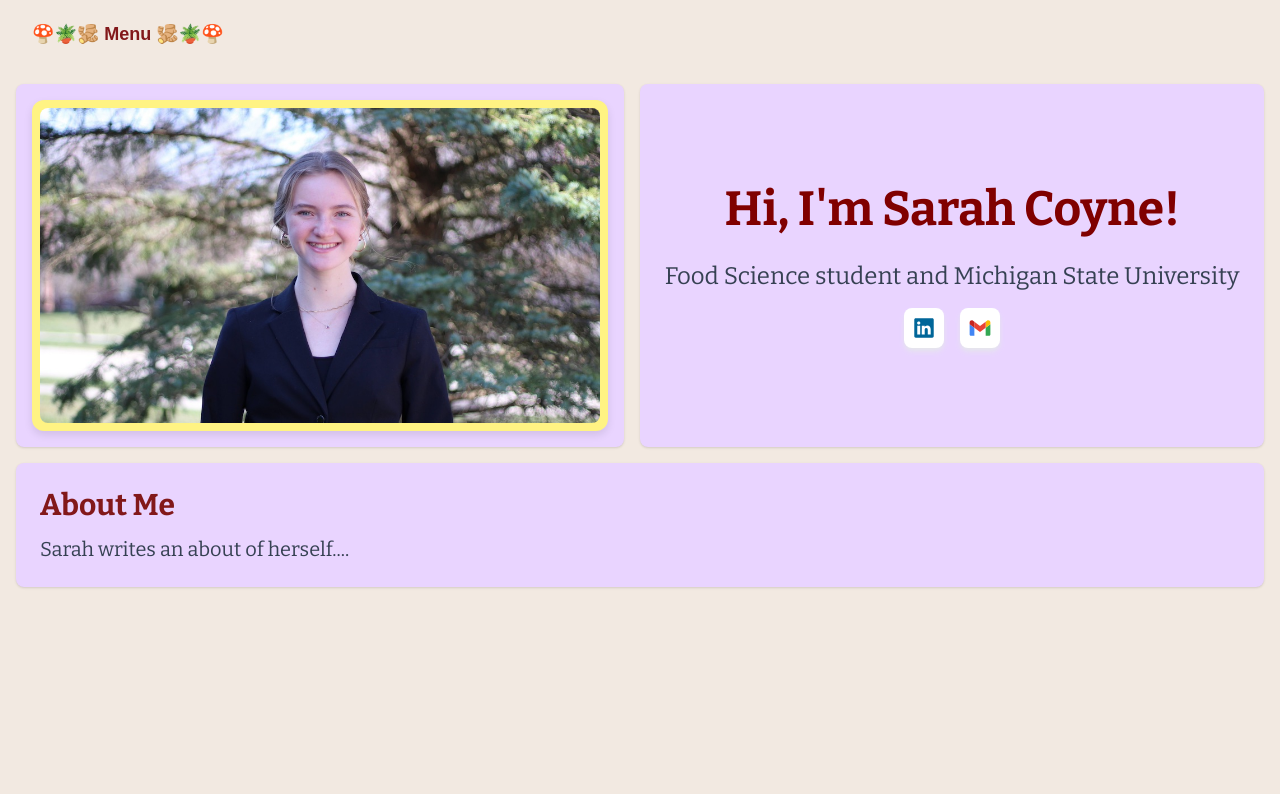
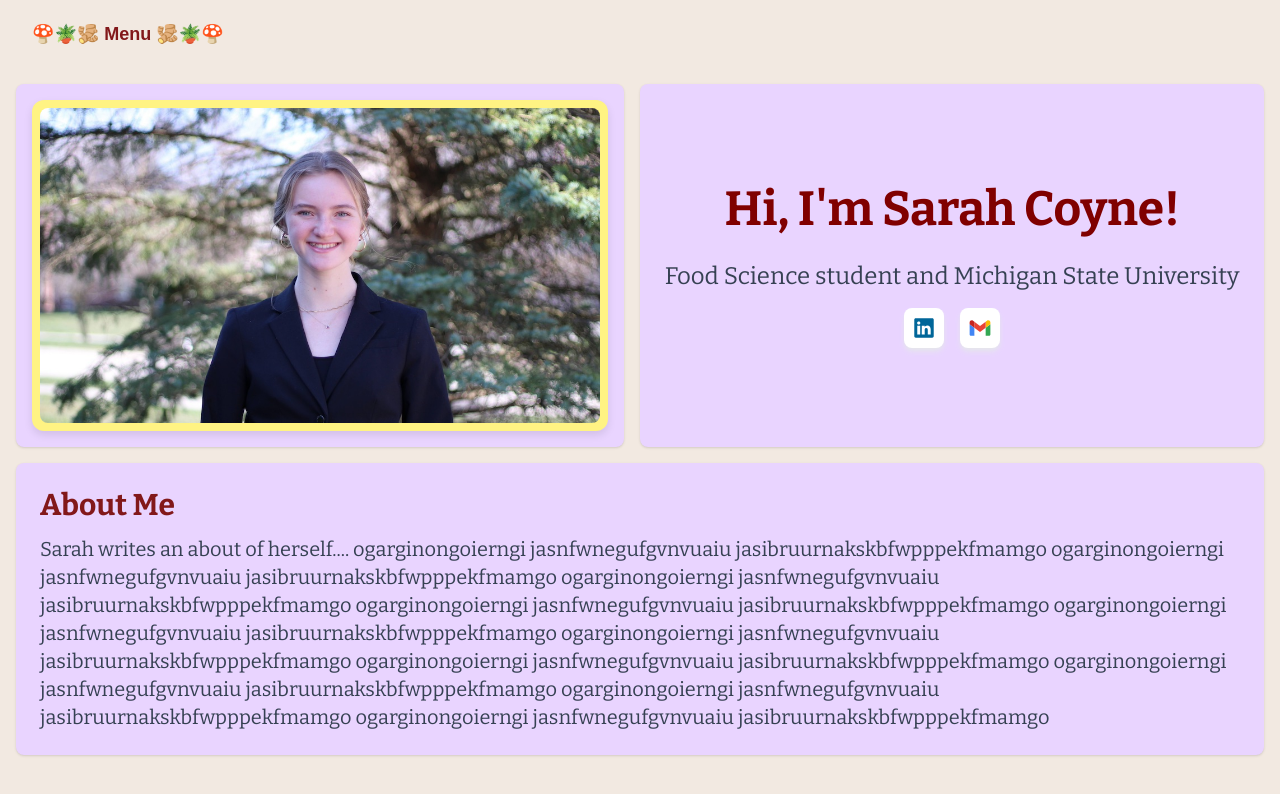
Before and after one commit to Sarah-Coyne/sarah-coyne.github.io, an Angular app in the folder sarahcoyne/: page / in a window 1280 px wide. Shown: the top 794 px of the page. Built offline with nearby package versions, Linux system fonts and the light colour scheme.

Commit message:
gibberish

```diff
--- a/sarahcoyne/src/app/pages/home/home.component.html
+++ b/sarahcoyne/src/app/pages/home/home.component.html
@@ -69,6 +69,13 @@
                 </h2>
                 <h2 class="text-lg md:text-xl text-gray-700 mt-3" style="font-family: 'Bitter', serif;">
                     Sarah writes an about of herself....
+
+                    ogarginongoierngi jasnfwnegufgvnvuaiu jasibruurnakskbfwpppekfmamgo ogarginongoierngi jasnfwnegufgvnvuaiu jasibruurnakskbfwpppekfmamgo ogarginongoierngi jasnfwnegufgvnvuaiu jasibruurnakskbfwpppekfmamgo ogarginongoierngi jasnfwnegufgvnvuaiu jasibruurnakskbfwpppekfmamgo
+
+                    ogarginongoierngi jasnfwnegufgvnvuaiu jasibruurnakskbfwpppekfmamgo ogarginongoierngi jasnfwnegufgvnvuaiu jasibruurnakskbfwpppekfmamgo
+
+                    ogarginongoierngi jasnfwnegufgvnvuaiu jasibruurnakskbfwpppekfmamgo ogarginongoierngi jasnfwnegufgvnvuaiu jasibruurnakskbfwpppekfmamgo ogarginongoierngi jasnfwnegufgvnvuaiu jasibruurnakskbfwpppekfmamgo ogarginongoierngi jasnfwnegufgvnvuaiu jasibruurnakskbfwpppekfmamgo
+
                 </h2>
             </div>
         </div>
```
